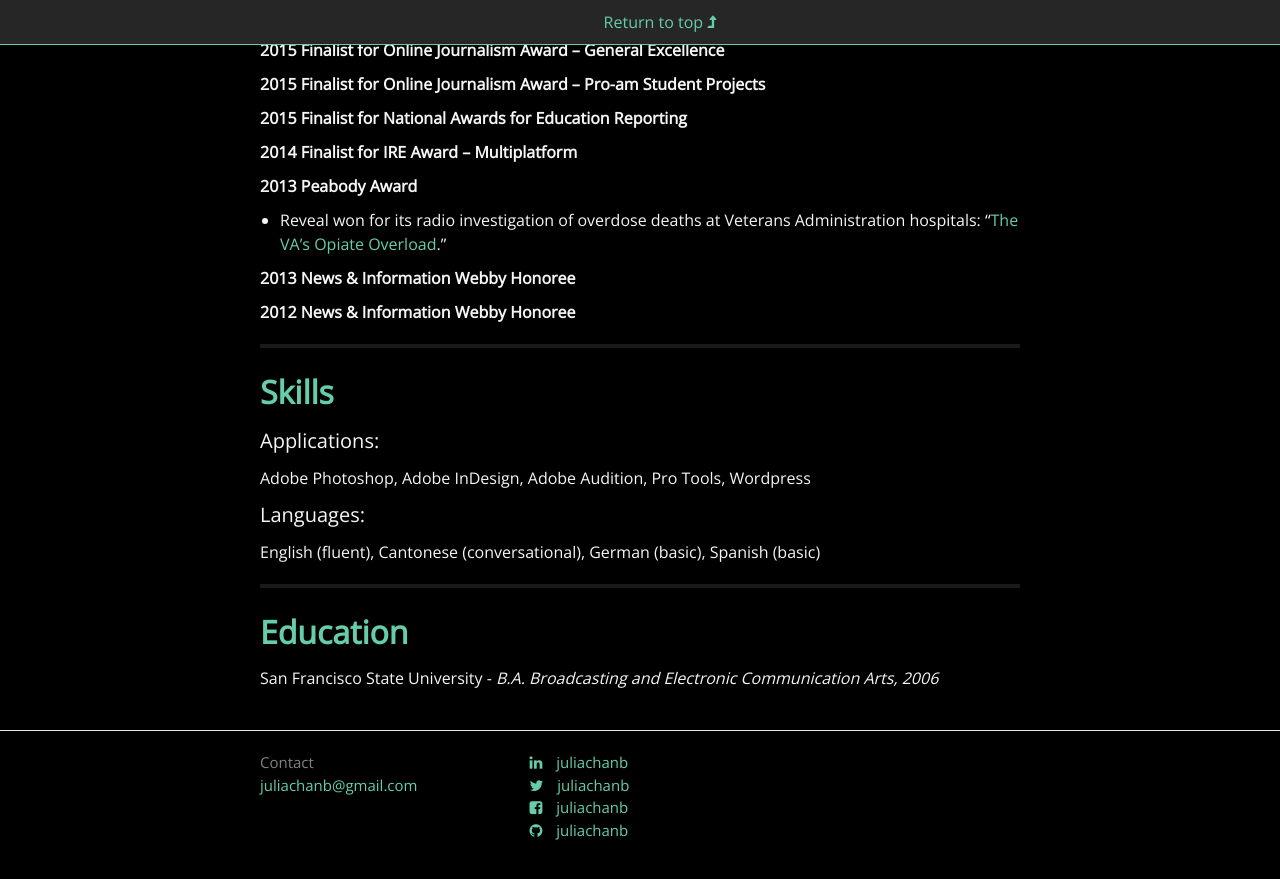
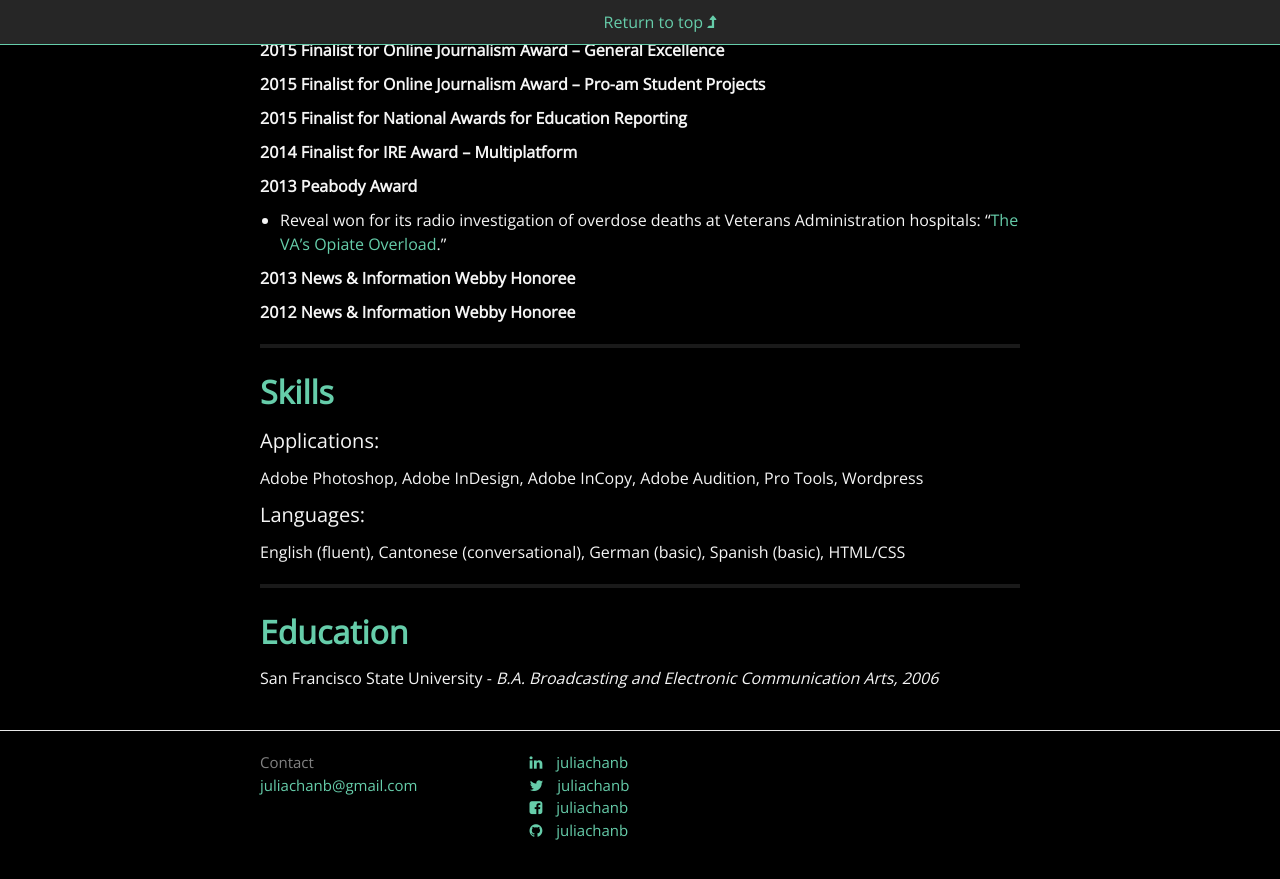
Before and after one commit to juliachanb/juliachanb.github.io, a Jekyll site: the page built from pages/resume.md, in a window 1280 px wide and 900 px high, scrolled down 3837 px. Shown: the top 879 px of the window. Built offline with Jekyll 4.4.1, drawn with Linux system fonts in a browser that asks for light colours; nearby versions of some CDN libraries; some web fonts are replaced.

Commit message:
Updated resume.md

```diff
--- a/pages/resume.md
+++ b/pages/resume.md
@@ -175,11 +175,11 @@ ___
 ## **Skills**
 
 #### Applications:
-Adobe Photoshop, Adobe InDesign, Adobe Audition, Pro Tools, Wordpress
+Adobe Photoshop, Adobe InDesign, Adobe InCopy, Adobe Audition, Pro Tools, Wordpress
 
 
 #### Languages:
-English (fluent), Cantonese (conversational), German (basic), Spanish (basic)
+English (fluent), Cantonese (conversational), German (basic), Spanish (basic), HTML/CSS
 
 ___
 
```
